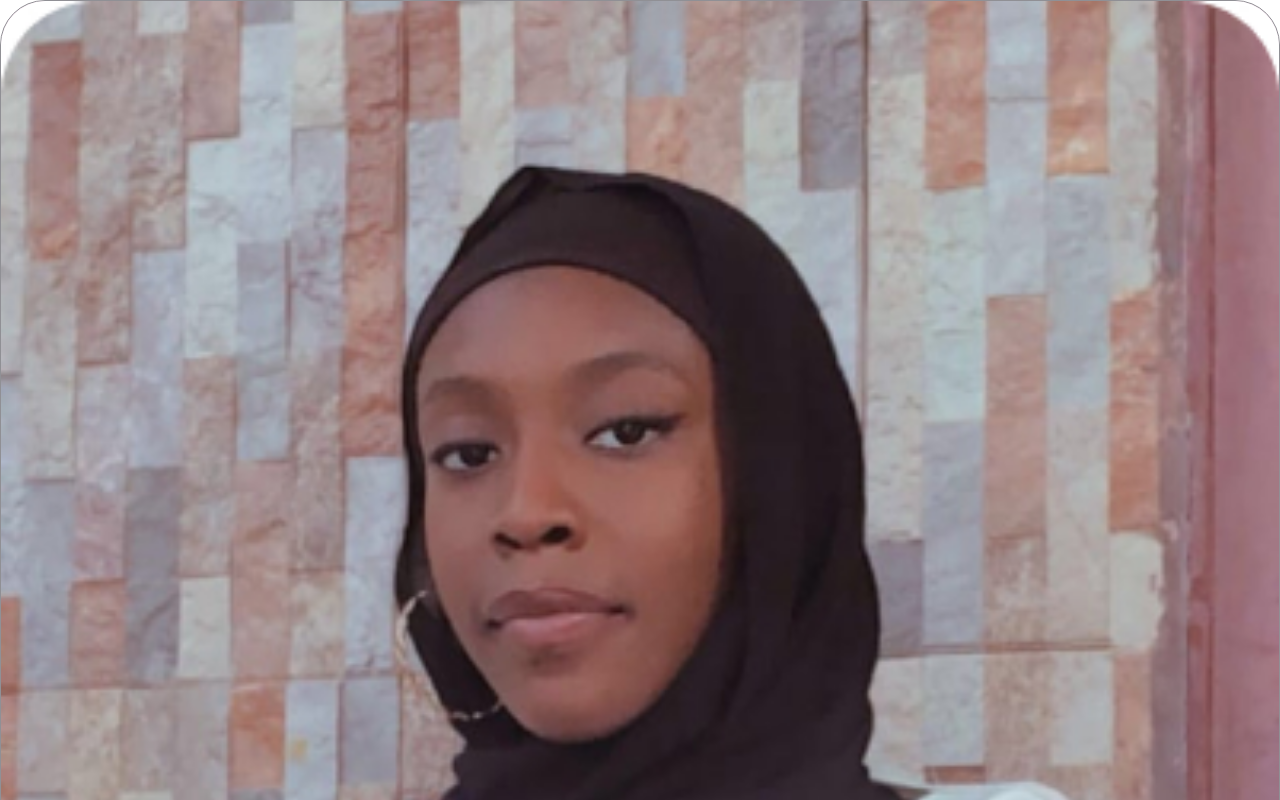
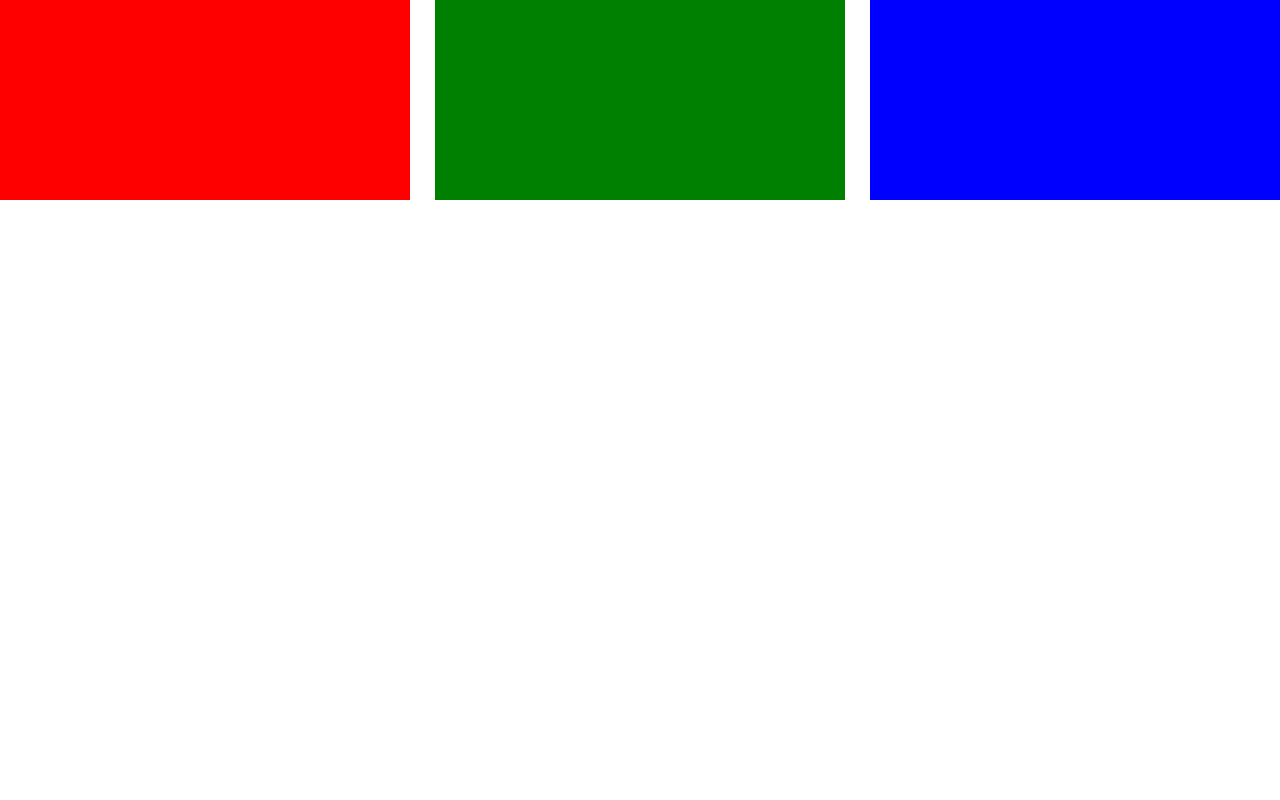
Before and after one commit to samimkabiru/uniabuja-apwen-site, a plain HTML site: page index.html in a window 1280 px wide. Shown: the top 800 px of the page. Drawn offline with Linux system fonts and the light colour scheme.

Commit message:
Build the grid component.

```diff
--- a/css/styles.css
+++ b/css/styles.css
@@ -167,3 +167,23 @@ p {
     font-size: 1.7rem;
   }
 }
+
+/* Grid Layout */
+.grid {
+  display: grid;
+  gap: 2.5rem;
+}
+
+.grid-mobile--1x2 {
+  grid-template-columns: repeat(2, 1fr);
+}
+
+@media screen and (min-width: 1024px) {
+  .grid--1x2 {
+    grid-template-columns: repeat(2, 1fr);
+  }
+
+  .grid--2x3 {
+    grid-template-columns: repeat(3, 1fr);
+  }
+}
--- a/index.html
+++ b/index.html
@@ -15,12 +15,10 @@
     />
   </head>
   <body>
-    <div class="executive">
-      <img class="executive__image" src="images/rahma.jpg" alt="rahma" />
-      <div class="executive__body">
-        <p class="executive__name">musa rahma hassan</p>
-        <p class="executive__position">chairman,</p>
-      </div>
+    <div class="grid grid--1x2 grid--2x3">
+      <div style="height: 20rem; background: red" class="box"></div>
+      <div style="height: 20rem; background: green" class="box"></div>
+      <div style="height: 20rem; background: blue" class="box"></div>
     </div>
   </body>
 </html>
```
